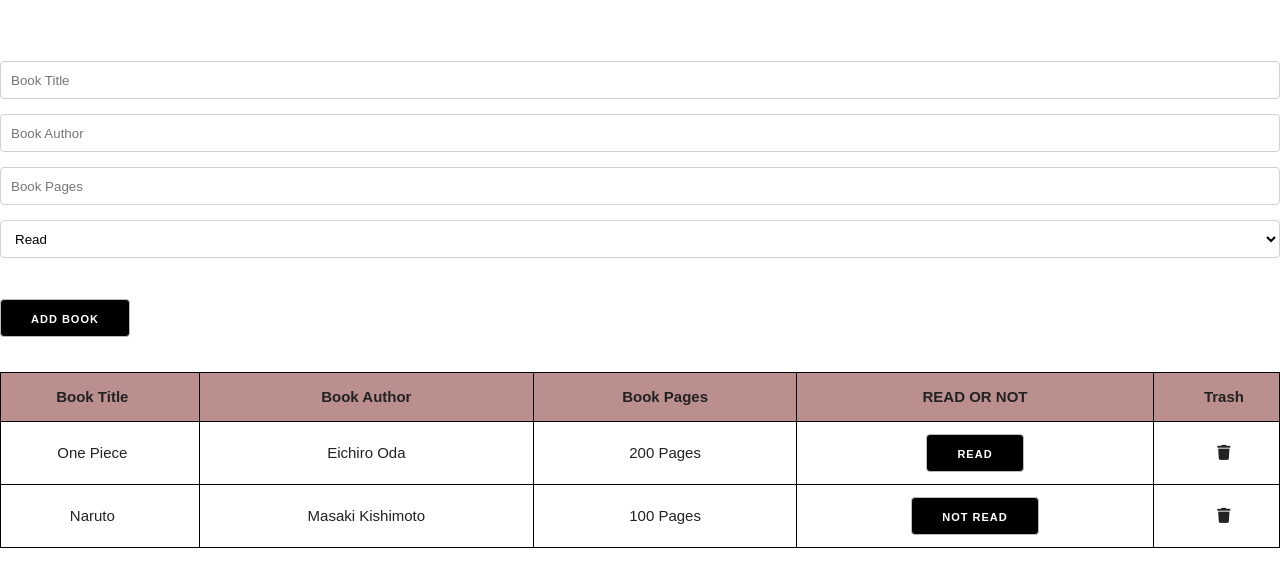
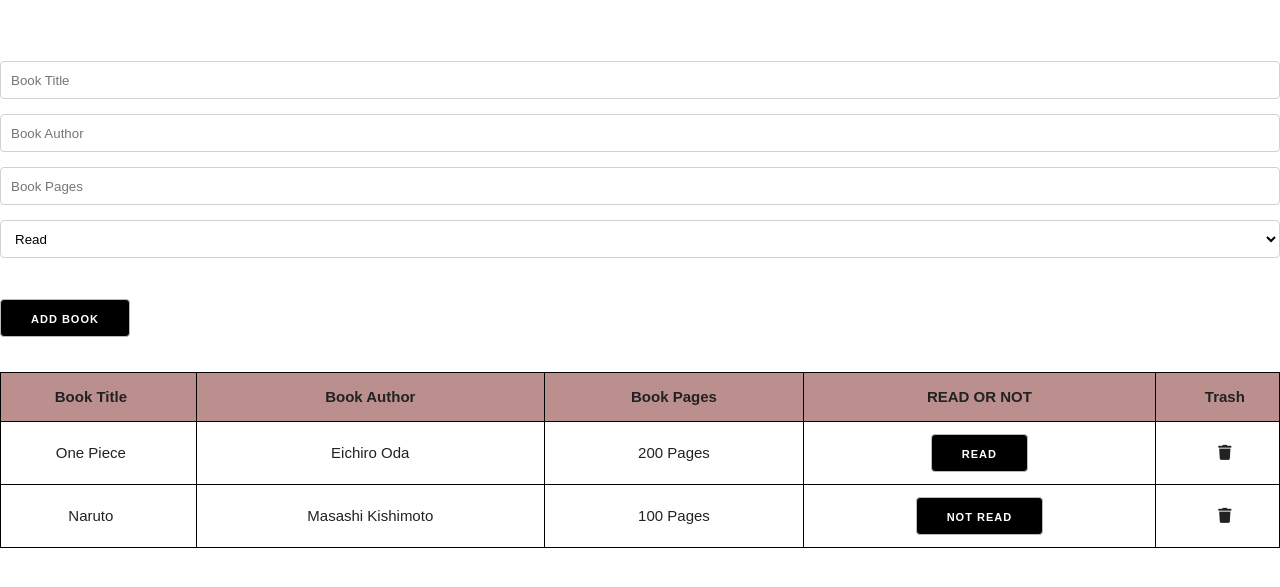
Before and after one commit to Zan-Hiro/Project-Library, a plain HTML site: page index.html in a window 1280 px wide. Shown: the part 195-782 px from the top of the page. Drawn offline with nearby package versions, Linux system fonts and the light colour scheme.

Commit message:
Update index.html

```diff
--- a/index.html
+++ b/index.html
@@ -50,7 +50,7 @@
         </tr>
         <tr>
           <td>Naruto</td>
-          <td>Masaki Kishimoto</td>
+          <td>Masashi Kishimoto</td>
           <td>100 Pages</td>
           <td><button id="read-or-not">NOT READ</button></td>
           <td><i class="fas fa-trash" id="trash"></i></td>
```
